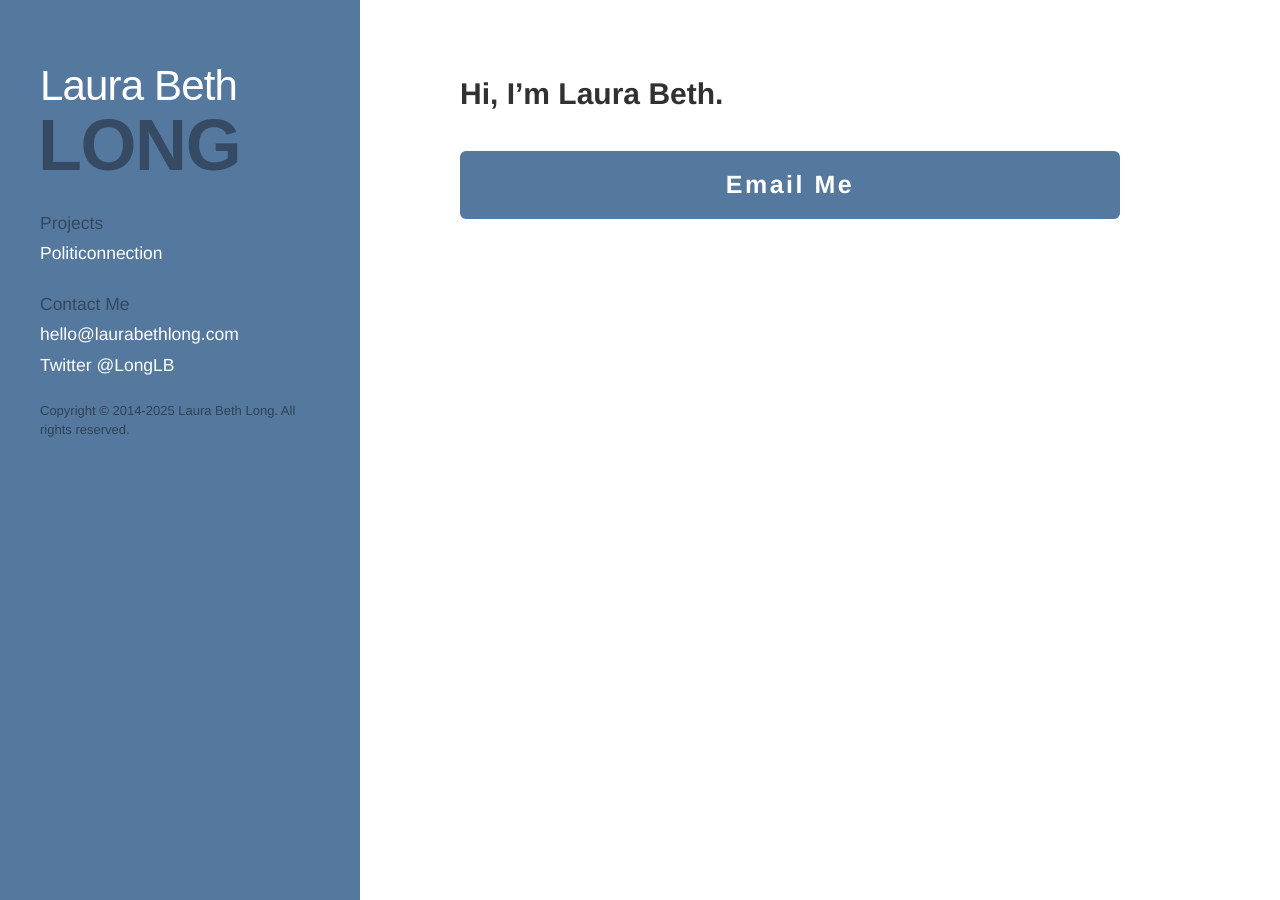
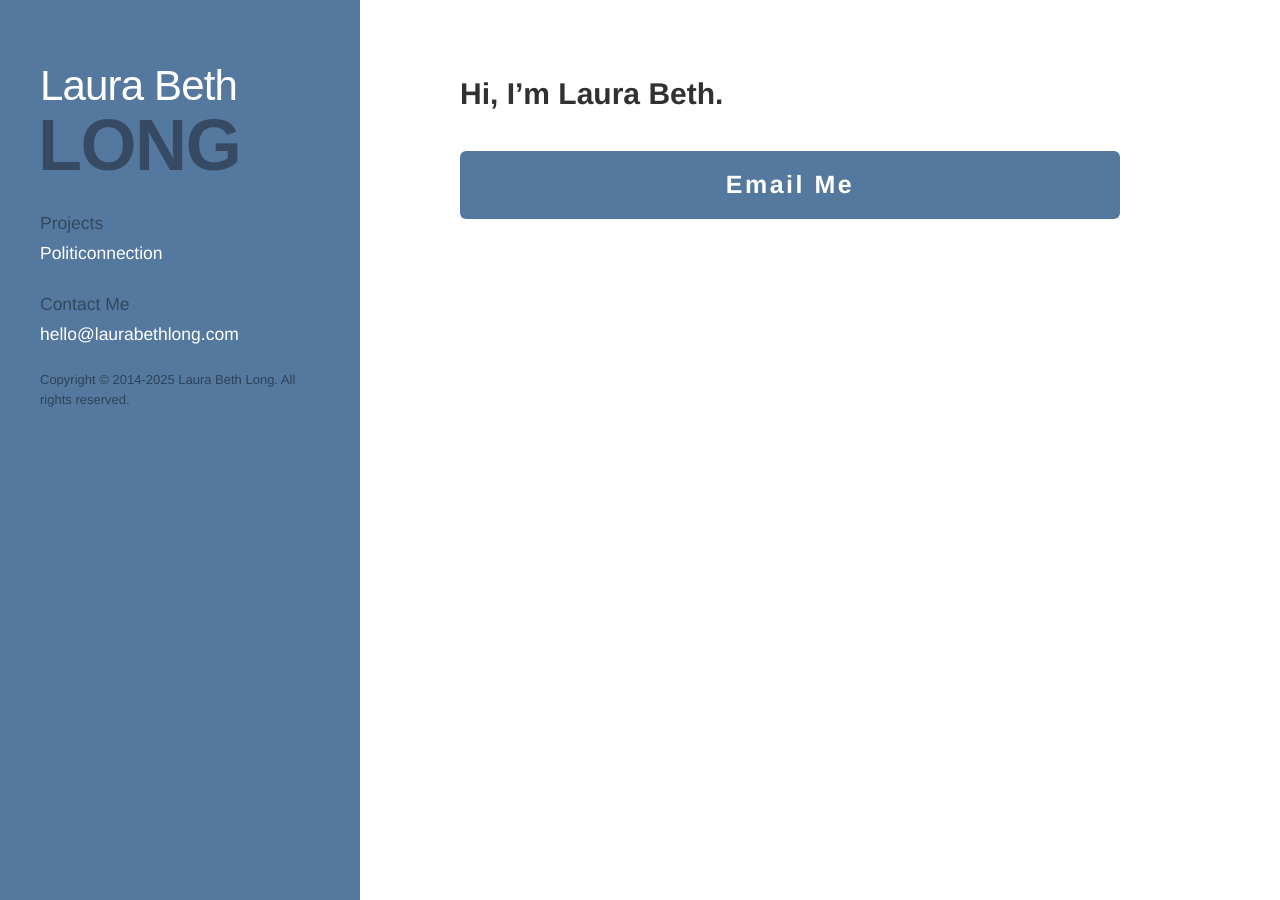
Before and after one commit to LauraBethLong/LauraBethLong.github.io, a Jekyll site: the page built from index.html, in a window 1280 px wide. Built offline with Jekyll 4.4.1, drawn with Linux system fonts in a browser that asks for light colours; some web fonts are replaced.

Commit message:
Update default.html - update sidebar
Remove link to my Twitter profile in sidebar

```diff
--- a/_layouts/default.html
+++ b/_layouts/default.html
@@ -55,7 +55,6 @@
 
 			<span class="sidebar-nav-item category">Contact Me</span>
 				<a class="sidebar-nav-item" href="mailto:&#104;&#101;&#108;&#108;&#111;&#64;&#108;&#97;&#117;&#114;&#97;&#98;&#101;&#116;&#104;&#108;&#111;&#110;&#103;&#46;&#99;&#111;&#109;" title="my email address">&#104;&#101;&#108;&#108;&#111;&#64;&#108;&#97;&#117;&#114;&#97;&#98;&#101;&#116;&#104;&#108;&#111;&#110;&#103;&#46;&#99;&#111;&#109;</a>
-				<a class="sidebar-nav-item" href="http://www.twitter.com/LongLB" title="my Twitter profile">Twitter @LongLB</a>
 		</nav>
 
 		<footer>
```
